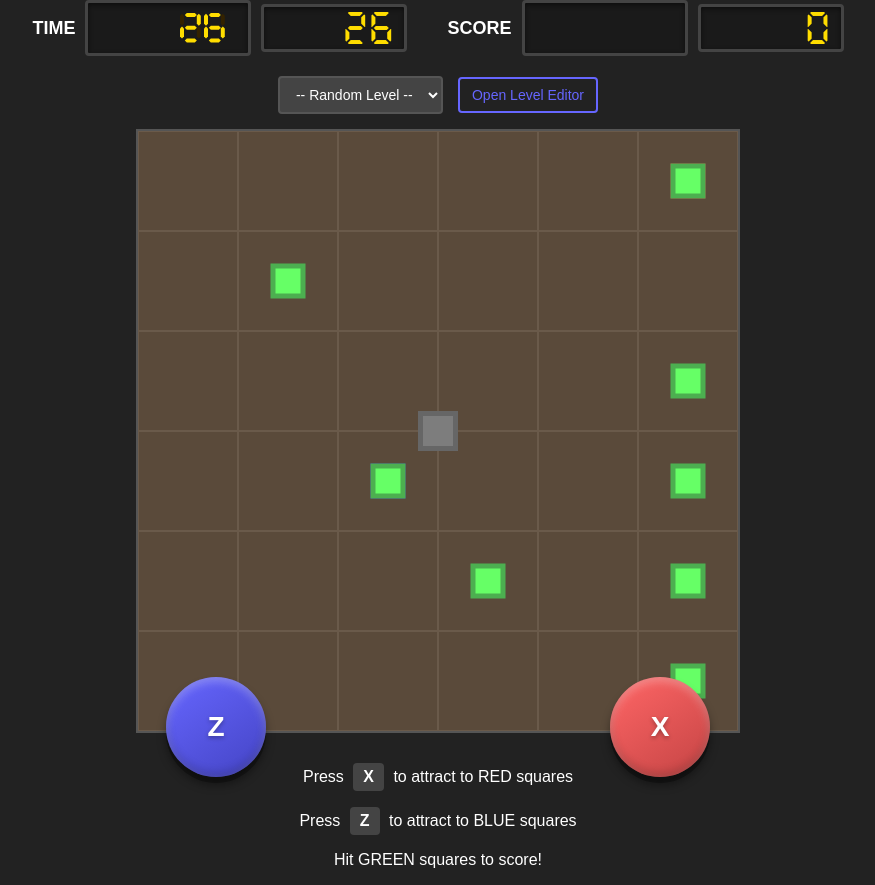
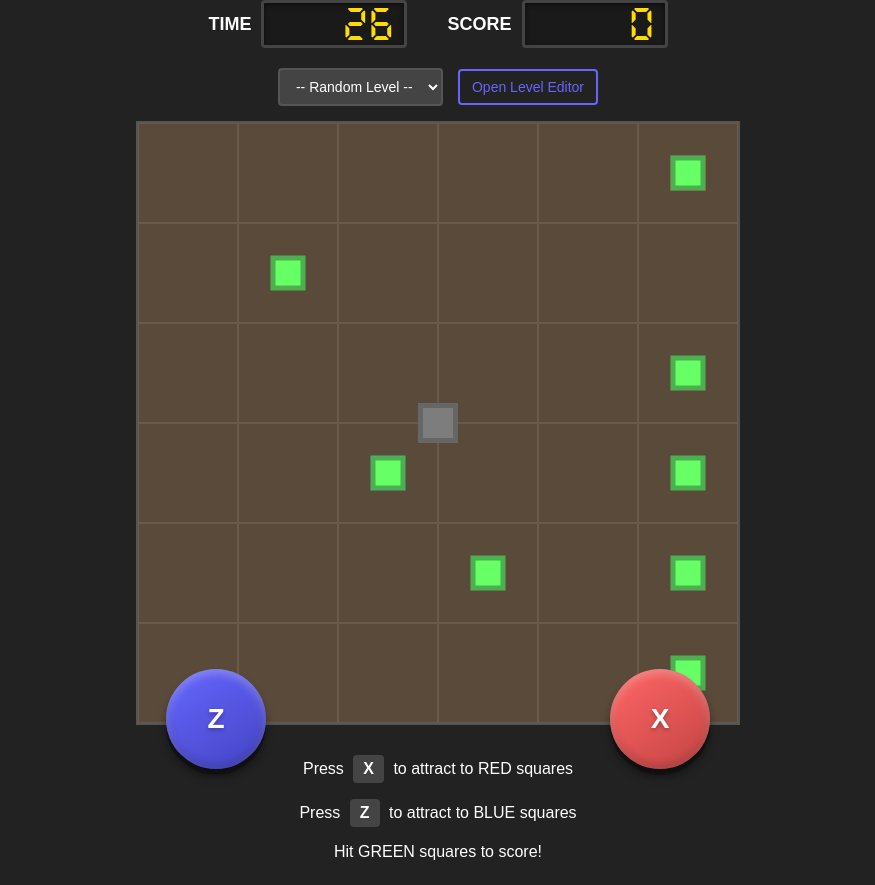
Before and after one commit to cork89/polarity, a website with bundled scripts: page index.html in a window 1280 px wide. Shown: the whole page, without its empty margins (202-1077 px from the left). Built offline with nearby package versions, Linux system fonts and the light colour scheme.

Commit message:
remove 7 segment canvas

```diff
--- a/index.html
+++ b/index.html
@@ -73,13 +73,6 @@
             color: var(--text-color);
             font-size: 18px;
             font-weight: bold;
-        }
-        .seven-segment {
-            background: #1a1a1a;
-            border: 3px solid #444;
-            border-radius: 4px;
-            padding: 5px 10px;
-            box-shadow: inset 0 2px 5px rgba(0, 0, 0, 0.5);
         }
         .font-seven-segment {
             font-family: 'DSEG7', 'Courier New', monospace;
@@ -255,12 +248,10 @@
     <div style="display: flex; gap: 40px; margin-bottom: 10px;">
         <div class="timer-display">
             <span class="timer-label">TIME</span>
-            <canvas id="timerCanvas" class="seven-segment" width="140" height="40"></canvas>
             <span id="timerFont" class="font-seven-segment"> 30</span>
         </div>
         <div class="score-display">
             <span class="score-label">SCORE</span>
-            <canvas id="scoreCanvas" class="seven-segment" width="140" height="40"></canvas>
             <span id="scoreFont" class="font-seven-segment">    0</span>
         </div>
     </div>
--- a/index.ts
+++ b/index.ts
@@ -3,10 +3,6 @@ if (!canvas) {
     throw new Error("failed")
 }
 const ctx = canvas.getContext("2d")!;
-const scoreCanvas = document.getElementById("scoreCanvas") as HTMLCanvasElement;
-const scoreCtx = scoreCanvas?.getContext("2d");
-const timerCanvas = document.getElementById("timerCanvas") as HTMLCanvasElement;
-const timerCtx = timerCanvas?.getContext("2d");
 const scoreFont = document.getElementById("scoreFont") as HTMLSpanElement | null;
 const timerFont = document.getElementById("timerFont") as HTMLSpanElement | null;
 const levelSelect = document.getElementById("levelSelect") as HTMLSelectElement | null;
@@ -38,91 +34,6 @@ const COLOR_WALL_OUTER = "#aaaaaa";
 const COLOR_WALL_INNER = "#cccccc";
 const COLOR_ATTRACTION_LINE_RED = "rgba(255, 100, 100, 0.3)";
 const COLOR_ATTRACTION_LINE_BLUE = "rgba(100, 100, 255, 0.3)";
-
-// 7-segment display constants
-const SEGMENT_COLOR = "#ffdd00";
-const SEGMENT_OFF_COLOR = "#332200";
-const DIGIT_SPACING = 4;
-
-// 7-segment digit patterns (segments: a,b,c,d,e,f,g)
-const DIGIT_PATTERNS: boolean[][] = [
-  [true, true, true, true, true, true, false],   // 0
-  [false, true, true, false, false, false, false], // 1
-  [true, true, false, true, true, false, true],  // 2
-  [true, true, true, true, false, false, true],  // 3
-  [false, true, true, false, false, true, true], // 4
-  [true, false, true, true, false, true, true],  // 5
-  [true, false, true, true, true, true, true],   // 6
-  [true, true, true, false, false, false, false], // 7
-  [true, true, true, true, true, true, true],    // 8
-  [true, true, true, true, false, true, true],   // 9
-];
-
-// Draw a single digit on a canvas context
-function drawDigit(ctx: CanvasRenderingContext2D, digit: number, x: number, y: number, width: number, height: number) {
-  const pattern = DIGIT_PATTERNS[digit] ?? DIGIT_PATTERNS[0];
-  if (!pattern) return;
-  const segWidth = width * 0.2;
-  const segLength = height * 0.4;
-  const gap = segWidth * 0.2;
-
-  // Segment positions (relative to digit top-left)
-  // a: top, b: top-right, c: bottom-right, d: bottom, e: bottom-left, f: top-left, g: middle
-  const segments = [
-    { x: segWidth + gap, y: 0, w: segLength, h: segWidth, horiz: true },           // a
-    { x: segWidth + segLength + gap, y: gap, w: segWidth, h: segLength, horiz: false }, // b
-    { x: segWidth + segLength + gap, y: segLength + gap * 2, w: segWidth, h: segLength, horiz: false }, // c
-    { x: segWidth + gap, y: segLength * 2 + gap * 2, w: segLength, h: segWidth, horiz: true }, // d
-    { x: 0, y: segLength + gap * 2, w: segWidth, h: segLength, horiz: false },     // e
-    { x: 0, y: gap, w: segWidth, h: segLength, horiz: false },                     // f
-    { x: segWidth + gap, y: segLength + gap, w: segLength, h: segWidth, horiz: true }, // g
-  ];
-
-  segments.forEach((seg, i) => {
-    ctx.fillStyle = pattern[i] ? SEGMENT_COLOR : SEGMENT_OFF_COLOR;
-    ctx.beginPath();
-    if (seg.horiz) {
-      // Horizontal segment with pointed ends
-      const halfHeight = seg.h / 2;
-      ctx.moveTo(x + seg.x + halfHeight, y + seg.y);
-      ctx.lineTo(x + seg.x + seg.w - halfHeight, y + seg.y);
-      ctx.lineTo(x + seg.x + seg.w, y + seg.y + halfHeight);
-      ctx.lineTo(x + seg.x + seg.w - halfHeight, y + seg.y + seg.h);
-      ctx.lineTo(x + seg.x + halfHeight, y + seg.y + seg.h);
-      ctx.lineTo(x + seg.x, y + seg.y + halfHeight);
-    } else {
-      // Vertical segment with pointed ends
-      const halfWidth = seg.w / 2;
-      ctx.moveTo(x + seg.x, y + seg.y + halfWidth);
-      ctx.lineTo(x + seg.x + halfWidth, y + seg.y);
-      ctx.lineTo(x + seg.x + seg.w, y + seg.y + halfWidth);
-      ctx.lineTo(x + seg.x + seg.w, y + seg.y + seg.h - halfWidth);
-      ctx.lineTo(x + seg.x + halfWidth, y + seg.y + seg.h);
-      ctx.lineTo(x + seg.x, y + seg.y + seg.h - halfWidth);
-    }
-    ctx.closePath();
-    ctx.fill();
-  });
-}
-
-// Draw a number on a 7-segment display canvas
-function drawSevenSegmentNumber(ctx: CanvasRenderingContext2D, value: number, maxDigits: number) {
-  const canvas = ctx.canvas;
-  ctx.clearRect(0, 0, canvas.width, canvas.height);
-
-  const strValue = Math.floor(value).toString().padStart(maxDigits, " ");
-  const digitWidth = (canvas.width - 20) / maxDigits;
-  const digitHeight = canvas.height - 10;
-
-  for (let i = 0; i < maxDigits; i++) {
-    const char = strValue[i] ?? " ";
-    if (char === " ") continue;
-    const digit = parseInt(char, 10);
-    const x = 10 + i * digitWidth;
-    const y = 5;
-    drawDigit(ctx, digit, x, y, digitWidth - DIGIT_SPACING, digitHeight);
-  }
-}
 
 // Update font-based displays
 function updateFontDisplay(element: HTMLSpanElement | null, value: number, maxDigits: number) {
@@ -268,16 +179,10 @@ function parseGrid(grid: string[][]) {
 function loadLevel(levelData: LevelData) {
   // Reset game state
   score = 0;
-  if (scoreCtx) {
-    drawSevenSegmentNumber(scoreCtx, 0, 5);
-  }
   updateScoreFont(0);
   timeRemaining = 30;
   isGameOver = false;
   lastTimerUpdate = Date.now();
-  if (timerCtx) {
-    drawSevenSegmentNumber(timerCtx, 30, 5);
-  }
   updateTimerFont(30);
   particles = [];
   player.vx = 0;
@@ -354,9 +259,6 @@ function loadDefaultLevel() {
   timeRemaining = 30;
   isGameOver = false;
   lastTimerUpdate = Date.now();
-  if (timerCtx) {
-    drawSevenSegmentNumber(timerCtx, 30, 5);
-  }
   updateTimerFont(30);
 
   spawnRandomTargets();
@@ -416,9 +318,6 @@ if (levelSelect) {
       // Random level selected
       loadDefaultLevel();
       score = 0;
-      if (scoreCtx) {
-        drawSevenSegmentNumber(scoreCtx, 0, 5);
-      }
       updateScoreFont(0);
     }
   });
@@ -620,9 +519,6 @@ function checkCollisions() {
       ) {
         target.collected = true;
         score += 10;
-        if (scoreCtx) {
-            drawSevenSegmentNumber(scoreCtx, score, 5);
-        }
         updateScoreFont(score);
 
         // Create particles
@@ -777,9 +673,6 @@ function updateTimer() {
     timeRemaining--;
     lastTimerUpdate = now;
 
-    if (timerCtx) {
-      drawSevenSegmentNumber(timerCtx, timeRemaining, 5);
-    }
     updateTimerFont(timeRemaining);
 
     if (timeRemaining <= 0) {
@@ -811,9 +704,6 @@ function restartGame() {
   timeRemaining = 30;
   lastTimerUpdate = Date.now();
 
-  if (timerCtx) {
-    drawSevenSegmentNumber(timerCtx, 30, 5);
-  }
   updateTimerFont(30);
 
   if (currentLevelName) {
@@ -829,9 +719,6 @@ function restartGame() {
   }
 
   score = 0;
-  if (scoreCtx) {
-    drawSevenSegmentNumber(scoreCtx, 0, 5);
-  }
   updateScoreFont(0);
 }
 
```
